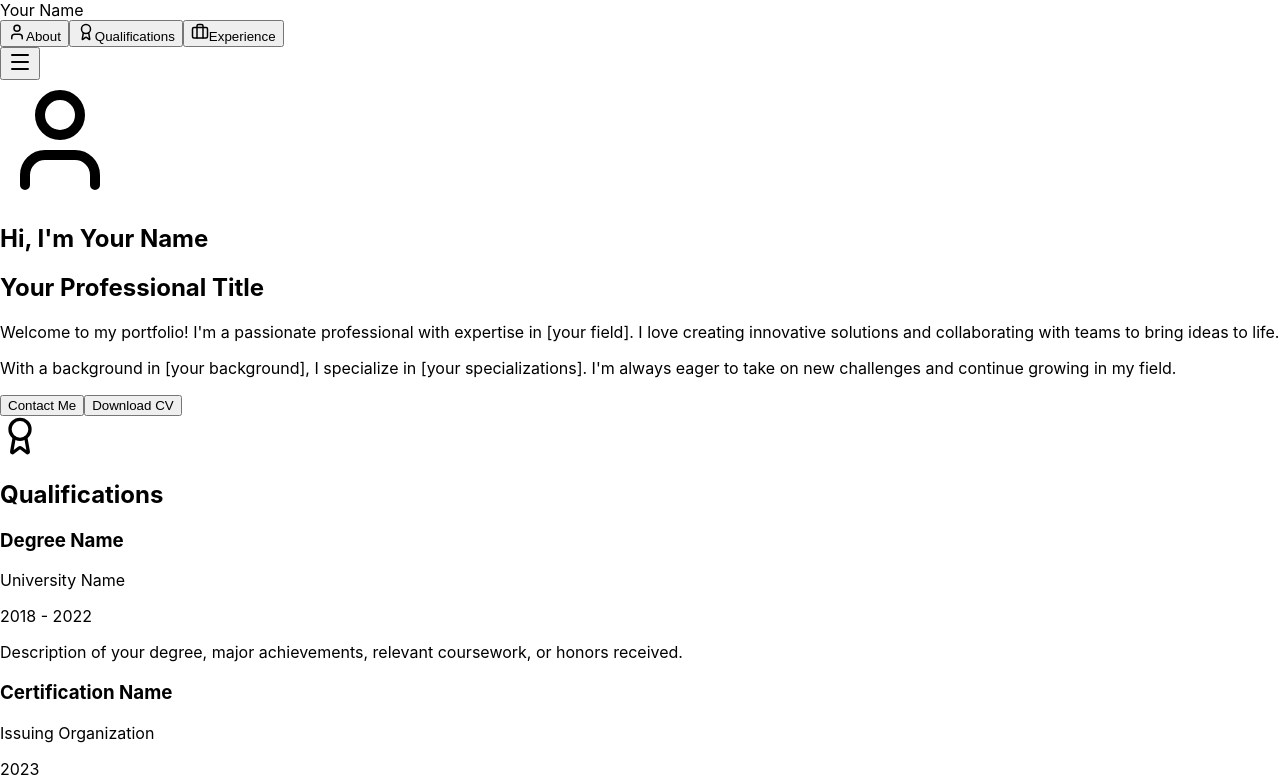
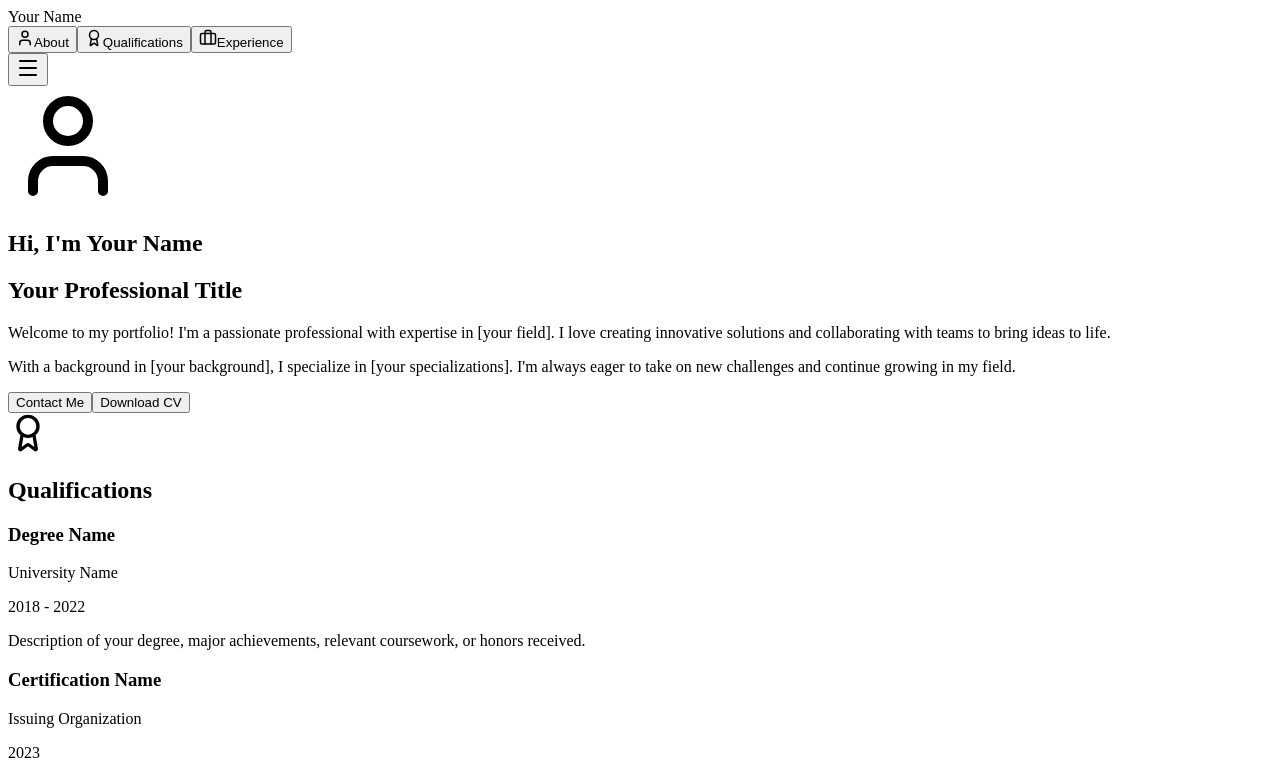
Before and after one commit to edonson2016/my-portfolio, a React (Create React App) app: page / in a window 1280 px wide. Shown: the top 778 px of the page. Built offline with nearby package versions, Linux system fonts and the light colour scheme.

Commit message:
tailwind

```diff
--- a/package.json
+++ b/package.json
@@ -8,6 +8,7 @@
     "@testing-library/jest-dom": "^6.9.1",
     "@testing-library/react": "^16.3.0",
     "@testing-library/user-event": "^13.5.0",
+    "lucide-react": "^0.555.0",
     "react": "^19.2.0",
     "react-dom": "^19.2.0",
     "react-scripts": "5.0.1",
@@ -40,6 +41,9 @@
     ]
   },
   "devDependencies": {
-    "gh-pages": "^6.3.0"
+    "autoprefixer": "^10.4.22",
+    "gh-pages": "^6.3.0",
+    "postcss": "^8.5.6",
+    "tailwindcss": "^4.1.17"
   }
 }
--- a/src/index.css
+++ b/src/index.css
@@ -1,13 +1,3 @@
-body {
-  margin: 0;
-  font-family: -apple-system, BlinkMacSystemFont, 'Segoe UI', 'Roboto', 'Oxygen',
-    'Ubuntu', 'Cantarell', 'Fira Sans', 'Droid Sans', 'Helvetica Neue',
-    sans-serif;
-  -webkit-font-smoothing: antialiased;
-  -moz-osx-font-smoothing: grayscale;
-}
-
-code {
-  font-family: source-code-pro, Menlo, Monaco, Consolas, 'Courier New',
-    monospace;
-}
+@tailwind base;
+@tailwind components;
+@tailwind utilities;
```
Also changed, not shown: 1 other file (tests, documents, lock files or other folders).
